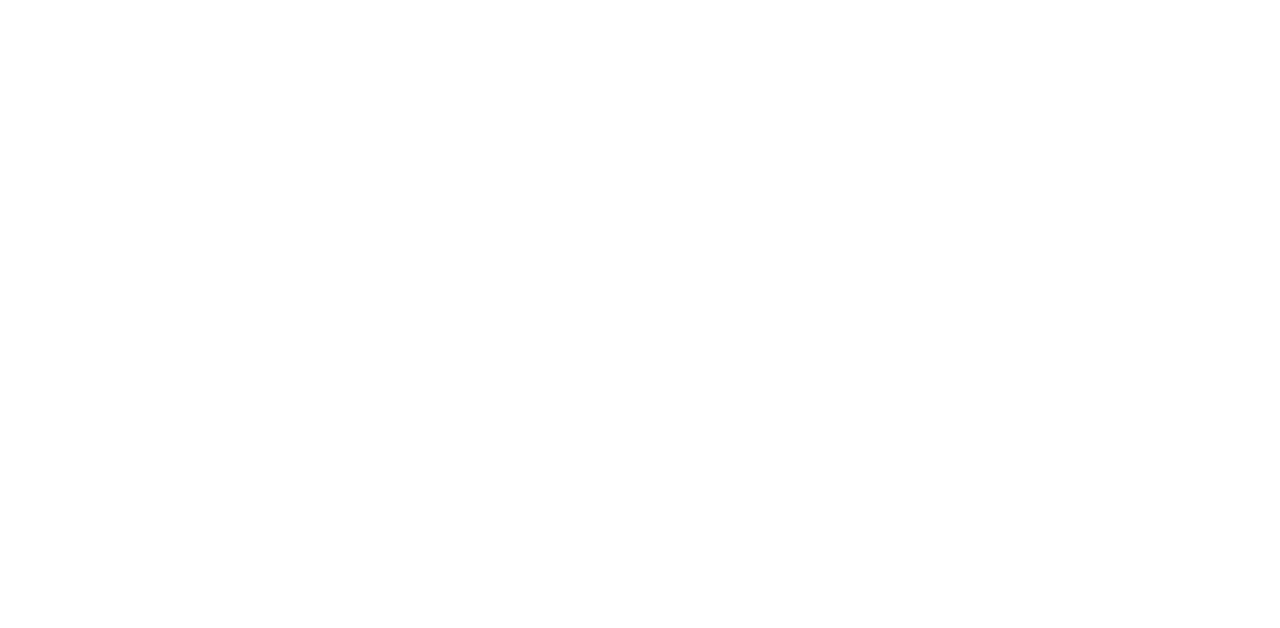
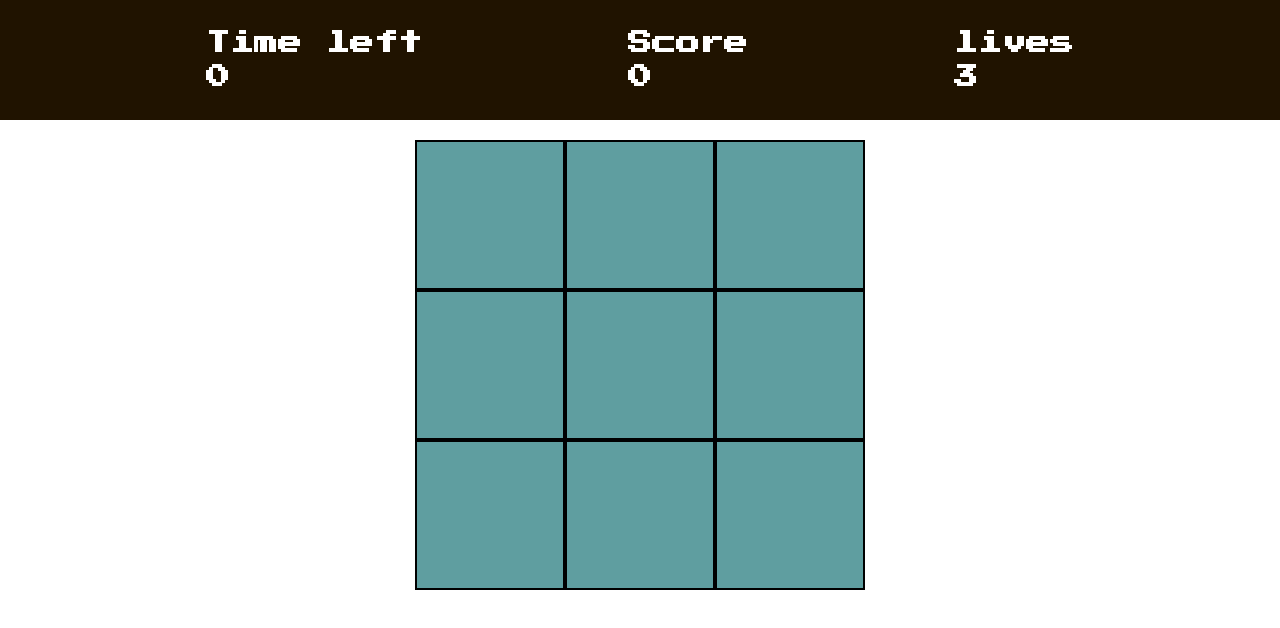
Before and after one commit to alves-victor/detona-ralph-game, a plain HTML site: page index.html in a window 1280 px wide. Drawn offline with Linux system fonts and the light colour scheme.

Commit message:
configurando layout geral

```diff
--- a/index.html
+++ b/index.html
@@ -12,13 +12,44 @@
 
     <!-- stylesheets -->
     <link rel="stylesheet" href="./src/styles/reset.css">
-    <link rel="stylesheet" href="/src/styles/main.css">
+    <link rel="stylesheet" href="./src/styles/main.css">
 </head>
 <body>
 
+    <main class="container">
+        <header>
+            <div class="timer">
+                <h2>Time left</h2>
+                <h2>0</h2>
+            </div>
+            <div class="score">
+                <h2>Score</h2>
+                <h2 class="score-points">0</h2>
+            </div>
+            <div class="lives">
+                <h2 class="lives-icon">lives</h2>
+                <h2>3</h2>
+            </div>
+        </header>
 
-
-
+        <section class="panel">
+            <div class="panel-row">
+                <div class="square" id="1"></div>
+                <div class="square" id="2"></div>
+                <div class="square" id="3"></div>
+            </div>
+            <div class="panel-row">
+                <div class="square" id="4"></div>
+                <div class="square" id="5"></div>
+                <div class="square" id="6"></div>
+            </div>
+            <div class="panel-row">
+                <div class="square" id="7"></div>
+                <div class="square" id="8"></div>
+                <div class="square" id="9"></div>
+            </div>
+        </section>
+    </main>
 
     <script defer src="./src/scripts/engine.js"></script>
 </body>
--- a/src/styles/main.css
+++ b/src/styles/main.css
@@ -0,0 +1,31 @@
+header{
+    width: 100vw;
+    height: 15vh;
+    display: flex;
+    justify-content: space-evenly;
+    align-items: center;
+    background-color: #201300;
+    color: #ffffff;
+}
+
+.timer h2:first-child, .score h2:first-child, .lives h2:first-child{
+    margin-bottom: 10px;
+}
+
+
+.panel{
+    display: flex;
+    justify-content: center;
+    margin-top: 20px;
+}
+
+.square{
+    height: 150px;
+    width: 150px;
+    border: 2px solid #000000;
+    background-color: #5f9ea0;
+}
+
+.enemy{
+    background-color: red;
+}
```
